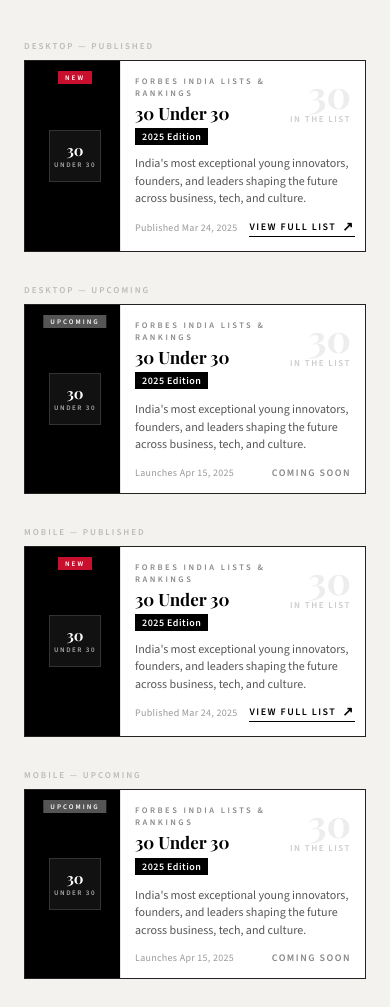
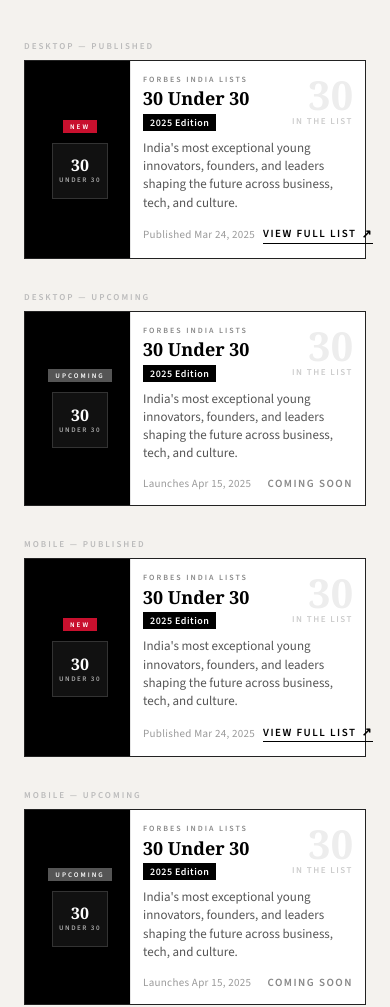
Before and after one commit to penugondaz/forbesindia, a plain HTML site: page listswidget/index.html in a window 390 px wide. Drawn offline with nearby package versions, Linux system fonts and the light colour scheme.

Commit message:
Update index.html

```diff
--- a/listswidget/index.html
+++ b/listswidget/index.html
@@ -6,16 +6,30 @@
 <title>Forbes India – Listing Page Widget</title>
 <link rel="preconnect" href="https://fonts.googleapis.com">
 <link rel="preconnect" href="https://fonts.gstatic.com" crossorigin>
-<link href="https://fonts.googleapis.com/css2?family=Playfair+Display:wght@700&family=Source+Sans+3:wght@400;600&display=swap" rel="stylesheet">
+<link href="https://fonts.googleapis.com/css2?family=Source+Sans+3:wght@400;600&display=swap" rel="stylesheet">
 <style>
 
   /* ─────────────────────────────────────────
-     WIDGET: Forbes India Listing Page Widget
-     States: published | upcoming
-     Usage: Drop .fi-listing-widget anywhere.
-            Toggle state by swapping
-            data-state="published" / "upcoming"
-            on the root element.
+     Charter via system / @font-face fallback.
+     Forbes India already loads Charter sitewide;
+     this stack mirrors their existing usage.
+  ───────────────────────────────────────── */
+  @font-face {
+    font-family: 'Charter';
+    src: local('Charter'), local('Charter-Regular');
+    font-weight: 400;
+    font-style: normal;
+  }
+  @font-face {
+    font-family: 'Charter';
+    src: local('Charter Bold'), local('Charter-Bold');
+    font-weight: 700;
+    font-style: normal;
+  }
+
+  /* ─────────────────────────────────────────
+     WIDGET
+     Embed only this block in production.
   ───────────────────────────────────────── */
 
   .fi-listing-widget {
@@ -31,7 +45,6 @@
     box-sizing: border-box;
   }
 
-  /* Left accent bar */
   .fi-listing-widget__accent {
     width: 5px;
     min-width: 5px;
@@ -39,7 +52,6 @@
     flex-shrink: 0;
   }
 
-  /* Logo panel */
   .fi-listing-widget__logo-panel {
     width: 110px;
     min-width: 110px;
@@ -48,36 +60,27 @@
     flex-direction: column;
     align-items: center;
     justify-content: center;
-    padding: 12px;
+    padding: 12px 10px;
     position: relative;
     flex-shrink: 0;
   }
 
-  /* Badge — New / Upcoming */
+  /* Badge — in normal flow, not absolute */
   .fi-listing-widget__badge {
-    position: absolute;
-    top: 10px;
-    left: 50%;
-    transform: translateX(-50%);
     font-size: 7px;
     font-weight: 700;
     letter-spacing: 2px;
     text-transform: uppercase;
     padding: 2px 7px;
     white-space: nowrap;
+    display: block;
+    margin-bottom: 8px;
+    text-align: center;
   }
 
-  .fi-listing-widget__badge--new {
-    background: #c8102e;
-    color: #fff;
-  }
+  .fi-listing-widget__badge--new      { background: #c8102e; color: #fff; }
+  .fi-listing-widget__badge--upcoming { background: #555;    color: #fff; }
 
-  .fi-listing-widget__badge--upcoming {
-    background: #555;
-    color: #fff;
-  }
-
-  /* Logo box */
   .fi-listing-widget__logo-box {
     width: 58px;
     height: 58px;
@@ -88,10 +91,11 @@
     justify-content: center;
     flex-direction: column;
     gap: 2px;
+    flex-shrink: 0;
   }
 
   .fi-listing-widget__logo-name {
-    font-family: 'Playfair Display', serif;
+    font-family: 'Charter', 'Georgia', serif;
     font-size: 17px;
     font-weight: 700;
     color: #fff;
@@ -106,29 +110,25 @@
     color: #aaa;
   }
 
-  /* Body */
   .fi-listing-widget__body {
     flex: 1;
-    padding: 14px 18px;
+    padding: 12px 16px;
     display: flex;
     flex-direction: column;
     justify-content: space-between;
     border-left: 1px solid #e5e5e5;
     min-width: 0;
+    align-self: stretch;
   }
 
-  /* Top row */
   .fi-listing-widget__top {
     display: flex;
     align-items: flex-start;
     justify-content: space-between;
-    gap: 12px;
+    gap: 8px;
   }
 
-  .fi-listing-widget__meta {
-    flex: 1;
-    min-width: 0;
-  }
+  .fi-listing-widget__meta { flex: 1; min-width: 0; }
 
   .fi-listing-widget__tag {
     font-size: 9px;
@@ -136,11 +136,12 @@
     letter-spacing: 2.5px;
     text-transform: uppercase;
     color: #888;
-    margin-bottom: 4px;
+    margin-bottom: 3px;
+    line-height: 1.3;
   }
 
   .fi-listing-widget__title {
-    font-family: 'Playfair Display', serif;
+    font-family: 'Charter', 'Georgia', serif;
     font-size: 19px;
     font-weight: 700;
     color: #000;
@@ -154,11 +155,10 @@
     color: #fff;
     padding: 2px 7px;
     display: inline-block;
-    margin-top: 5px;
+    margin-top: 4px;
     letter-spacing: 0.5px;
   }
 
-  /* Count */
   .fi-listing-widget__count {
     text-align: right;
     line-height: 1;
@@ -166,7 +166,7 @@
   }
 
   .fi-listing-widget__count-num {
-    font-family: 'Playfair Display', serif;
+    font-family: 'Charter', 'Georgia', serif;
     font-size: 48px;
     font-weight: 700;
     color: #ededed;
@@ -184,19 +184,23 @@
     margin-top: 2px;
   }
 
-  /* Description */
   .fi-listing-widget__desc {
-    font-size: 12.5px;
+    font-size: 12px;
     color: #555;
-    line-height: 1.45;
+    line-height: 1.4;
+    display: -webkit-box;
+    -webkit-line-clamp: 2;
+    -webkit-box-orient: vertical;
+    overflow: hidden;
   }
 
-  /* Bottom row */
+  /* Bottom row — never allowed to disappear */
   .fi-listing-widget__bottom {
     display: flex;
     align-items: center;
     justify-content: space-between;
-    gap: 12px;
+    gap: 8px;
+    flex-shrink: 0;
   }
 
   .fi-listing-widget__date {
@@ -206,11 +210,10 @@
     white-space: nowrap;
   }
 
-  /* CTA — published state */
   .fi-listing-widget__cta {
     display: inline-flex;
     align-items: center;
-    gap: 6px;
+    gap: 5px;
     font-size: 10px;
     font-weight: 700;
     letter-spacing: 1.5px;
@@ -224,12 +227,10 @@
     transition: opacity 0.2s;
   }
 
-  .fi-listing-widget__cta:hover {
-    opacity: 0.7;
-  }
+  .fi-listing-widget__cta:hover { opacity: 0.7; }
 
   .fi-listing-widget__cta-arrow {
-    font-size: 13px;
+    font-size: 12px;
     transition: transform 0.2s;
     display: inline-block;
   }
@@ -238,11 +239,9 @@
     transform: translate(3px, -2px);
   }
 
-  /* Coming soon — upcoming state */
   .fi-listing-widget__coming-soon {
     display: inline-flex;
     align-items: center;
-    gap: 6px;
     font-size: 10px;
     font-weight: 700;
     letter-spacing: 1.5px;
@@ -252,52 +251,72 @@
     flex-shrink: 0;
   }
 
-  /* ─── Mobile ─── */
+  /* ─── Mobile ─────────────────────────────
+     - height: auto so widget grows with content
+     - overflow: visible so nothing is clipped
+     - badge stays in flow (no absolute) so gap
+       between badge and logo is always consistent
+     - description unclamped so full text shows
+     - bottom row always visible
+  ───────────────────────────────────────── */
   @media (max-width: 600px) {
+
     .fi-listing-widget {
       height: auto;
-      min-height: 190px;
+      overflow: visible;
     }
 
     .fi-listing-widget__logo-panel {
-      width: 90px;
-      min-width: 90px;
-      padding: 14px 10px;
+      width: 100px;
+      min-width: 100px;
+      padding: 16px 10px;
+      justify-content: center;
+    }
+
+    .fi-listing-widget__badge {
+      margin-bottom: 10px;
     }
 
     .fi-listing-widget__logo-box {
-      width: 52px;
-      height: 52px;
+      width: 56px;
+      height: 56px;
     }
 
-    .fi-listing-widget__logo-name {
-      font-size: 15px;
-    }
+    .fi-listing-widget__logo-name { font-size: 16px; }
 
     .fi-listing-widget__body {
-      padding: 14px 14px;
-      gap: 10px;
+      padding: 14px 12px;
+      gap: 8px;
     }
 
     .fi-listing-widget__tag {
-      font-size: 8.5px;
+      font-size: 8px;
+      letter-spacing: 2px;
     }
 
-    .fi-listing-widget__title {
-      font-size: 17px;
+    .fi-listing-widget__title { font-size: 18px; }
+
+    .fi-listing-widget__count-num { font-size: 40px; }
+
+    /* show full description on mobile */
+    .fi-listing-widget__desc {
+      font-size: 13px;
+      display: block;
+      -webkit-line-clamp: unset;
+      overflow: visible;
     }
 
-    .fi-listing-widget__count-num {
-      font-size: 38px;
-    }
+    .fi-listing-widget__bottom { padding-top: 6px; }
 
-    .fi-listing-widget__desc {
-      font-size: 12px;
-    }
+    .fi-listing-widget__date { font-size: 11px; }
+
+    .fi-listing-widget__cta,
+    .fi-listing-widget__coming-soon { font-size: 11px; }
   }
 
+
   /* ─────────────────────────────────────────
-     DEMO PAGE STYLES (remove in production)
+     DEMO PAGE STYLES — remove in production
   ───────────────────────────────────────── */
   *, *::before, *::after { box-sizing: border-box; margin: 0; padding: 0; }
 
@@ -328,21 +347,17 @@
     color: #bbb;
   }
 
-  .demo-block--mobile {
-    max-width: 375px;
-  }
+  .demo-block--mobile { max-width: 375px; }
 
 </style>
 </head>
 <body>
 
-  <!-- ─── DESKTOP: Published ─── -->
+  <!-- DESKTOP: Published -->
   <div class="demo-block">
     <p class="demo-label">Desktop — Published</p>
-
     <div class="fi-listing-widget" data-state="published">
       <div class="fi-listing-widget__accent"></div>
-
       <div class="fi-listing-widget__logo-panel">
         <span class="fi-listing-widget__badge fi-listing-widget__badge--new">New</span>
         <div class="fi-listing-widget__logo-box">
@@ -350,11 +365,10 @@
           <span class="fi-listing-widget__logo-sub">Under 30</span>
         </div>
       </div>
-
       <div class="fi-listing-widget__body">
         <div class="fi-listing-widget__top">
           <div class="fi-listing-widget__meta">
-            <div class="fi-listing-widget__tag">Forbes India Lists &amp; Rankings</div>
+            <div class="fi-listing-widget__tag">Forbes India Lists</div>
             <div class="fi-listing-widget__title">30 Under 30</div>
             <div class="fi-listing-widget__edition">2025 Edition</div>
           </div>
@@ -374,13 +388,11 @@
     </div>
   </div>
 
-  <!-- ─── DESKTOP: Upcoming ─── -->
+  <!-- DESKTOP: Upcoming -->
   <div class="demo-block">
     <p class="demo-label">Desktop — Upcoming</p>
-
     <div class="fi-listing-widget" data-state="upcoming">
       <div class="fi-listing-widget__accent"></div>
-
       <div class="fi-listing-widget__logo-panel">
         <span class="fi-listing-widget__badge fi-listing-widget__badge--upcoming">Upcoming</span>
         <div class="fi-listing-widget__logo-box">
@@ -388,11 +400,10 @@
           <span class="fi-listing-widget__logo-sub">Under 30</span>
         </div>
       </div>
-
       <div class="fi-listing-widget__body">
         <div class="fi-listing-widget__top">
           <div class="fi-listing-widget__meta">
-            <div class="fi-listing-widget__tag">Forbes India Lists &amp; Rankings</div>
+            <div class="fi-listing-widget__tag">Forbes India Lists</div>
             <div class="fi-listing-widget__title">30 Under 30</div>
             <div class="fi-listing-widget__edition">2025 Edition</div>
           </div>
@@ -410,13 +421,11 @@
     </div>
   </div>
 
-  <!-- ─── MOBILE: Published ─── -->
+  <!-- MOBILE: Published -->
   <div class="demo-block demo-block--mobile">
     <p class="demo-label">Mobile — Published</p>
-
     <div class="fi-listing-widget" data-state="published">
       <div class="fi-listing-widget__accent"></div>
-
       <div class="fi-listing-widget__logo-panel">
         <span class="fi-listing-widget__badge fi-listing-widget__badge--new">New</span>
         <div class="fi-listing-widget__logo-box">
@@ -424,11 +433,10 @@
           <span class="fi-listing-widget__logo-sub">Under 30</span>
         </div>
       </div>
-
       <div class="fi-listing-widget__body">
         <div class="fi-listing-widget__top">
           <div class="fi-listing-widget__meta">
-            <div class="fi-listing-widget__tag">Forbes India Lists &amp; Rankings</div>
+            <div class="fi-listing-widget__tag">Forbes India Lists</div>
             <div class="fi-listing-widget__title">30 Under 30</div>
             <div class="fi-listing-widget__edition">2025 Edition</div>
           </div>
@@ -448,13 +456,11 @@
     </div>
   </div>
 
-  <!-- ─── MOBILE: Upcoming ─── -->
+  <!-- MOBILE: Upcoming -->
   <div class="demo-block demo-block--mobile">
     <p class="demo-label">Mobile — Upcoming</p>
-
     <div class="fi-listing-widget" data-state="upcoming">
       <div class="fi-listing-widget__accent"></div>
-
       <div class="fi-listing-widget__logo-panel">
         <span class="fi-listing-widget__badge fi-listing-widget__badge--upcoming">Upcoming</span>
         <div class="fi-listing-widget__logo-box">
@@ -462,11 +468,10 @@
           <span class="fi-listing-widget__logo-sub">Under 30</span>
         </div>
       </div>
-
       <div class="fi-listing-widget__body">
         <div class="fi-listing-widget__top">
           <div class="fi-listing-widget__meta">
-            <div class="fi-listing-widget__tag">Forbes India Lists &amp; Rankings</div>
+            <div class="fi-listing-widget__tag">Forbes India Lists</div>
             <div class="fi-listing-widget__title">30 Under 30</div>
             <div class="fi-listing-widget__edition">2025 Edition</div>
           </div>
```
